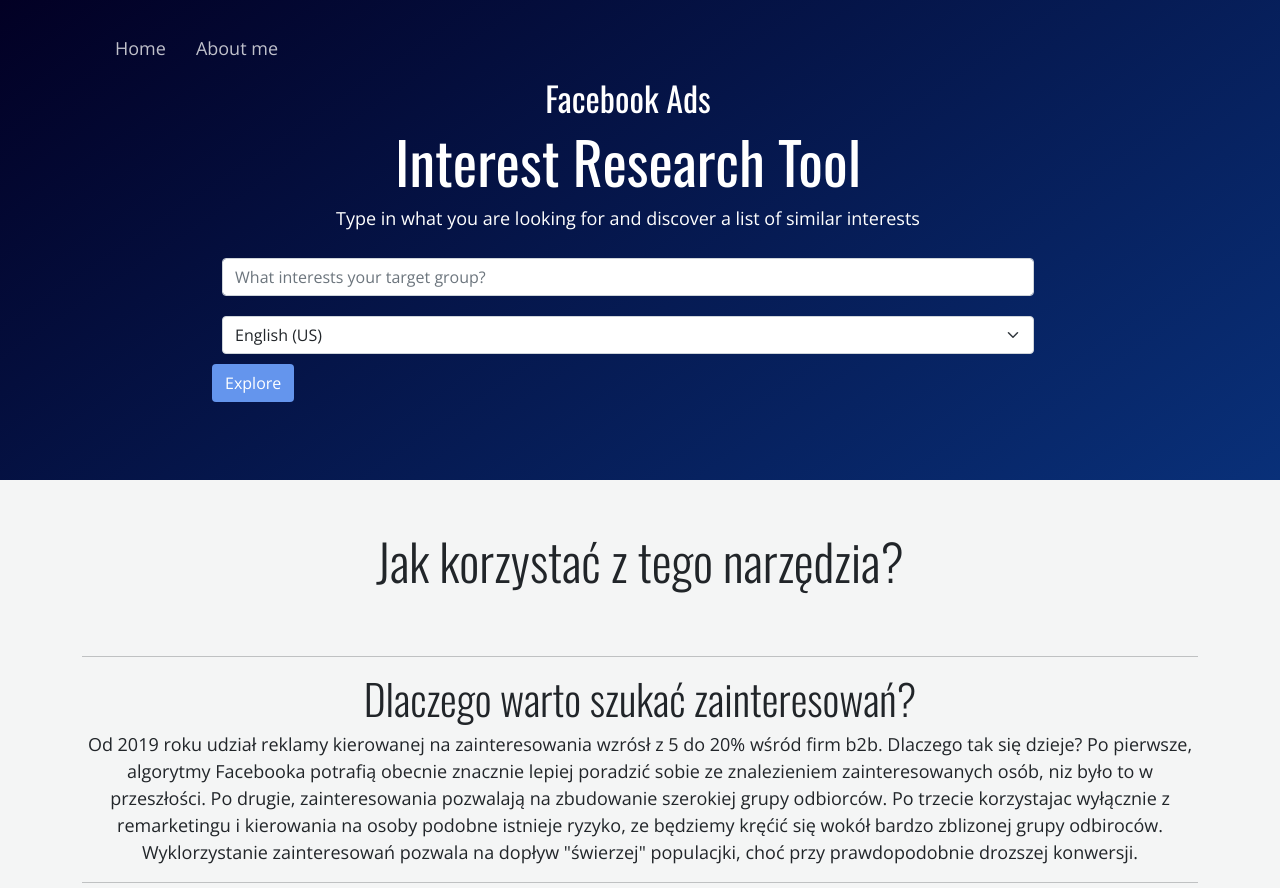
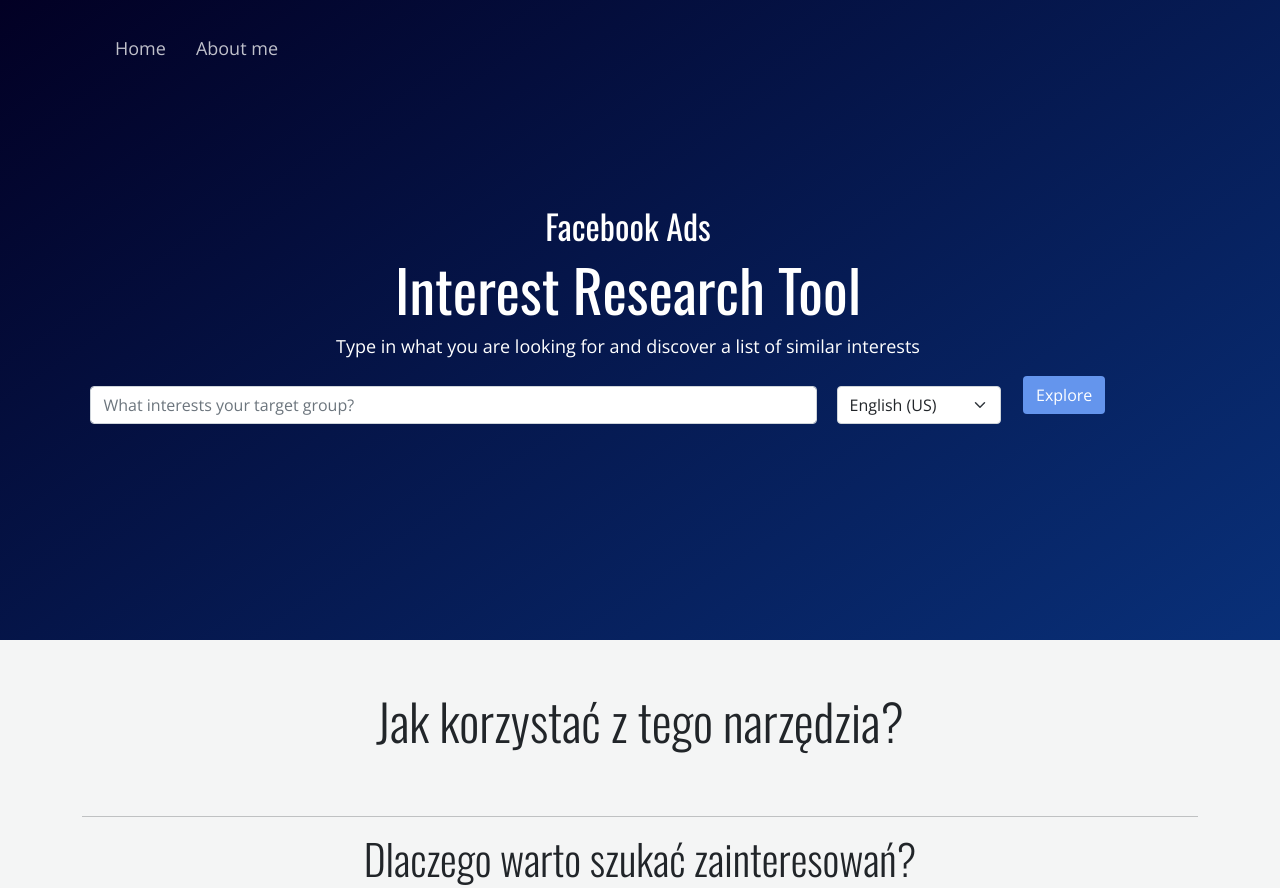
Before and after one commit to JakubSadowskiPL/InterestResearchTool, a Flask app: page / in a window 1280 px wide. Shown: the top 888 px of the page. Run offline with Flask 2, Linux system fonts and the light colour scheme.

Commit message:
style search bar

```diff
--- a/static/css/app.css
+++ b/static/css/app.css
@@ -79,8 +79,8 @@ header nav li {
 .hero-search__body {
   background: #020024;
   background: linear-gradient(146deg, #020024 0%, #093079 100%);
-  height: 60vh;
-  min-height: 200px;
+  height: 80vh;
+  min-height: 500px;
 }
 
 .hero-search__fb {
--- a/static/css/app.sass
+++ b/static/css/app.sass
@@ -71,8 +71,8 @@ header nav li
 .hero-search__body
     background: $secondary-background
     background: $gradient-background
-    height: 60vh
-    min-height: 200px
+    height: 80vh
+    min-height: 500px
 
 .hero-search__fb
     color: $socondary-color
--- a/templates/search.html
+++ b/templates/search.html
@@ -14,9 +14,9 @@
                     </p>
                 </div>
             </div>
-            <div class="row d-flex justify-content-center">
-                <form method="POST" action="{{url_for('resoults')}}" class="hero-search__form">
-                    <div class="col hero-search__input">
+            <form method="POST" action="{{url_for('resoults')}}" class="hero-search__form">
+                <div class="row d-flex justify-content-center">
+                    <div class="col-8 hero-search__input">
                         <input name="search_term" type="text" class="form-control hero-search__input--phrase" placeholder="What interests your target group?">
                     </div>
                     <div class="col hero-search__input">
@@ -24,15 +24,16 @@
                             <option value="en_US">English (US)</option>
                             <option value="pl_PL">Polish</option>
                             <option value="ru_RU">Russien</option>
-                            <option value="de_DE">German</option>                            </select>
+                            <option value="de_DE">German</option>
+                        </select>
                     </div>
                     <div class="col">
                         <button type="submit" class="btn hero-search__button">
                             Explore
                         </button>
                     </div>
-                </form>
-            </div>
+                </div>
+            </form>
         </div>
     </div>
 </section>
```
